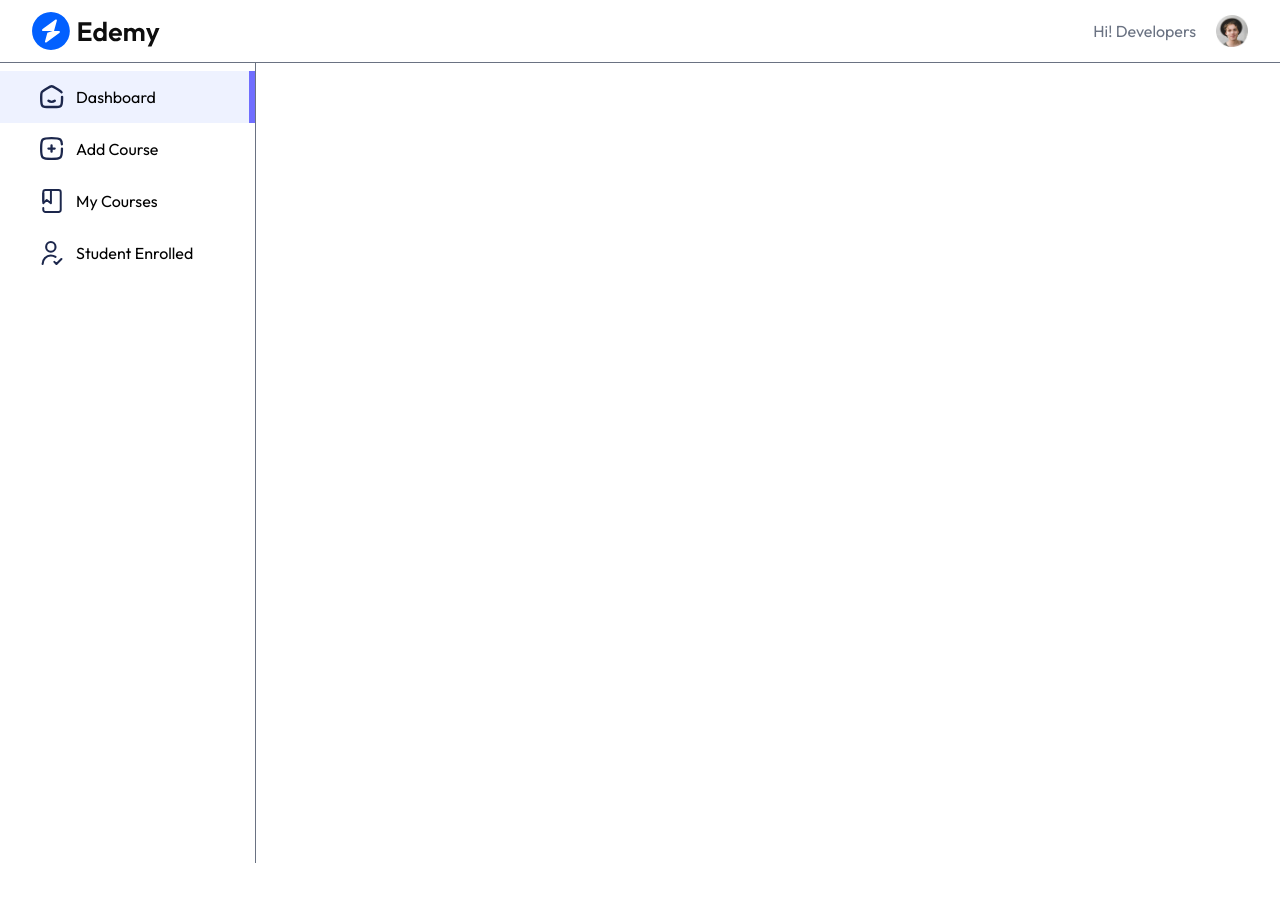
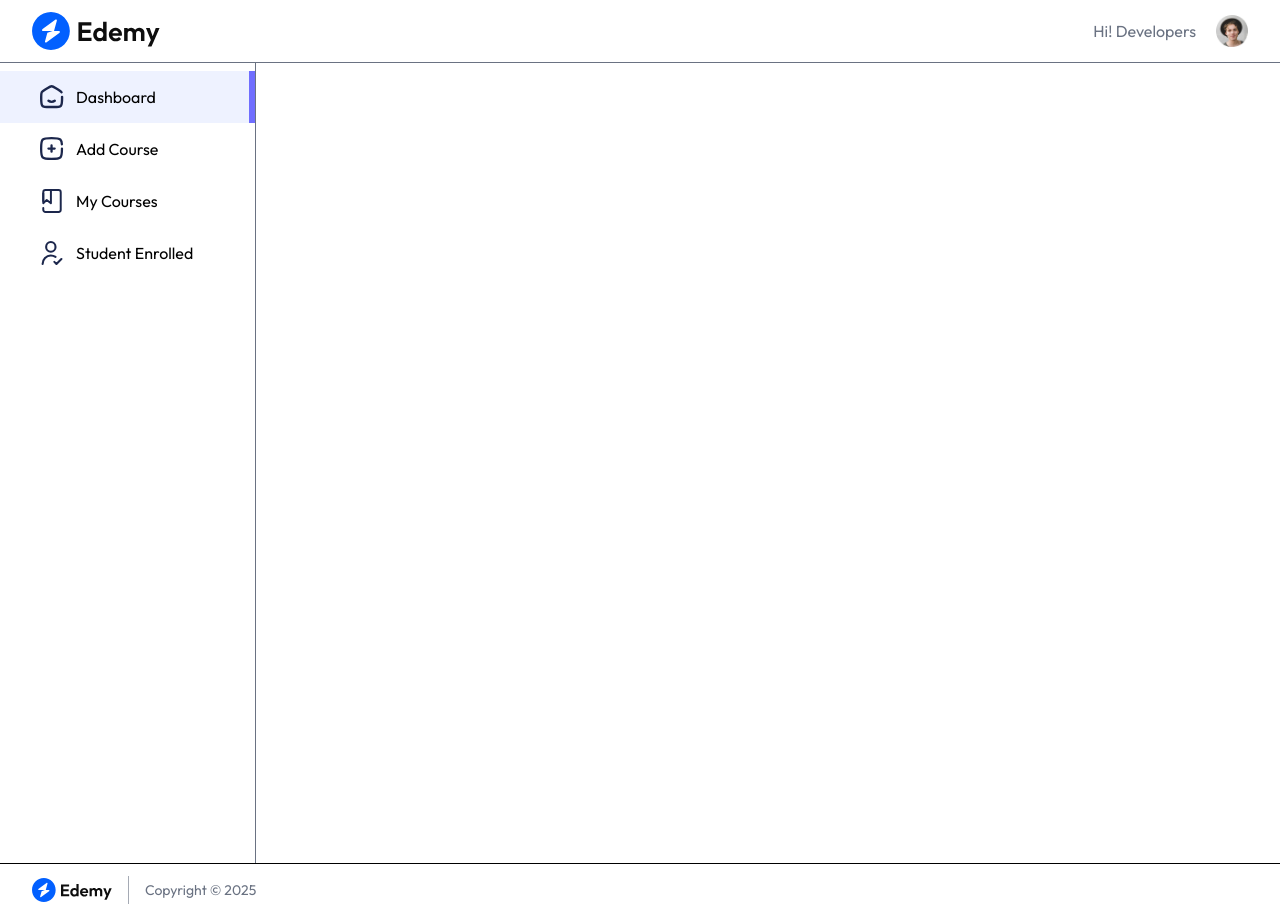
Before and after one commit to codedbydinesh/LMS, a React (Vite) app in the folder client/: page /educator in a window 1280 px wide. Before the commit the page ends 863 px from the top, so only its background shows below. Built offline with nearby package versions, Linux system fonts and the light colour scheme; no server answers.

Commit message:
fix: add missing Footer component to Educator layout

```diff
--- a/client/src/pages/educator/Educator.jsx
+++ b/client/src/pages/educator/Educator.jsx
@@ -2,6 +2,7 @@ import React from "react";
 import { Outlet } from "react-router-dom";
 import Navbar from "../../components/educator/Navbar";
 import SideBar from "../../components/educator/SideBar";
+import Footer from "../../components/educator/Footer";
 
 const Educator = () => {
   return (
@@ -11,6 +12,7 @@ const Educator = () => {
         <SideBar />
         <div className="flex-1">{<Outlet />}</div>
       </div>
+      <Footer/>
     </div>
   );
 };
```
